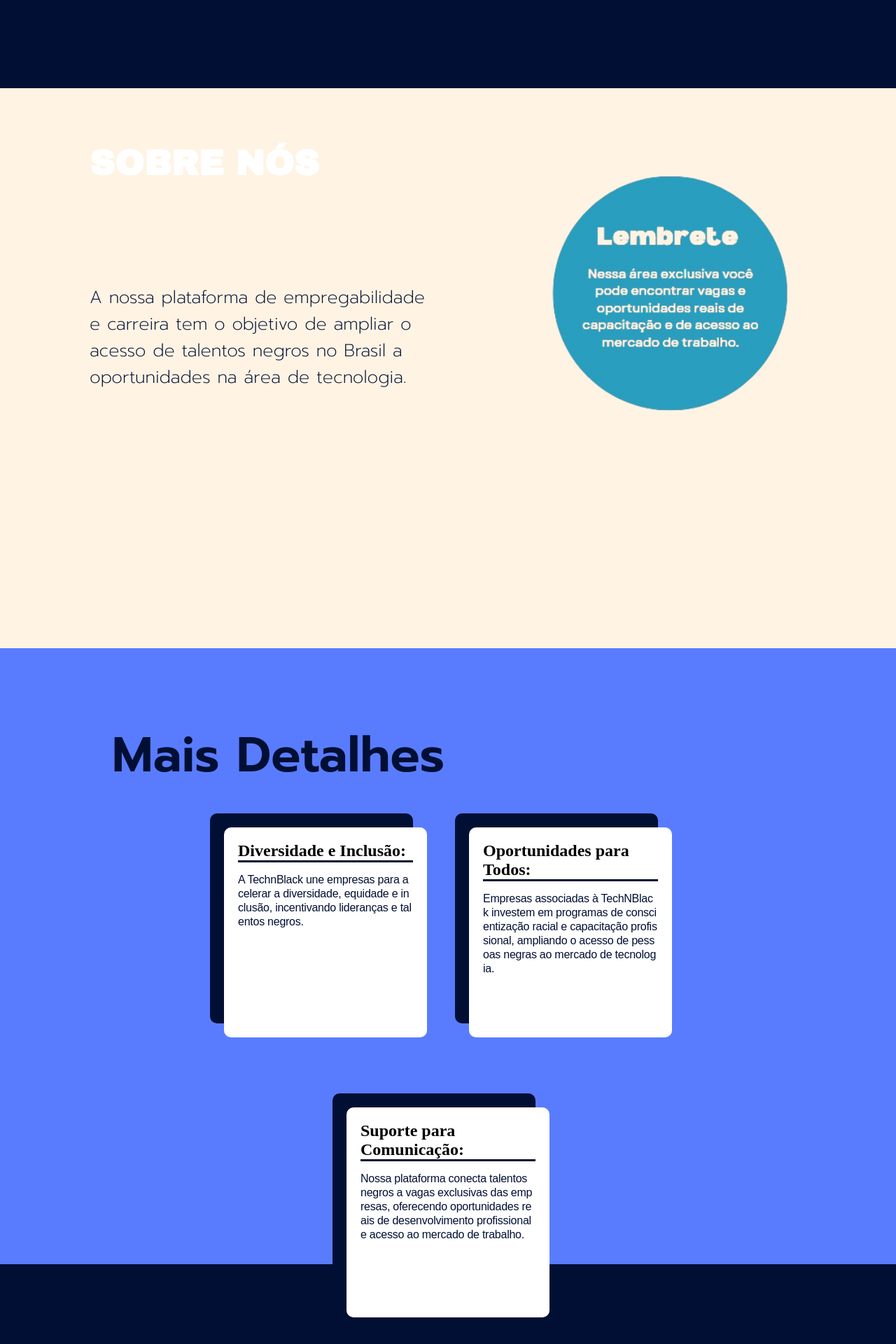
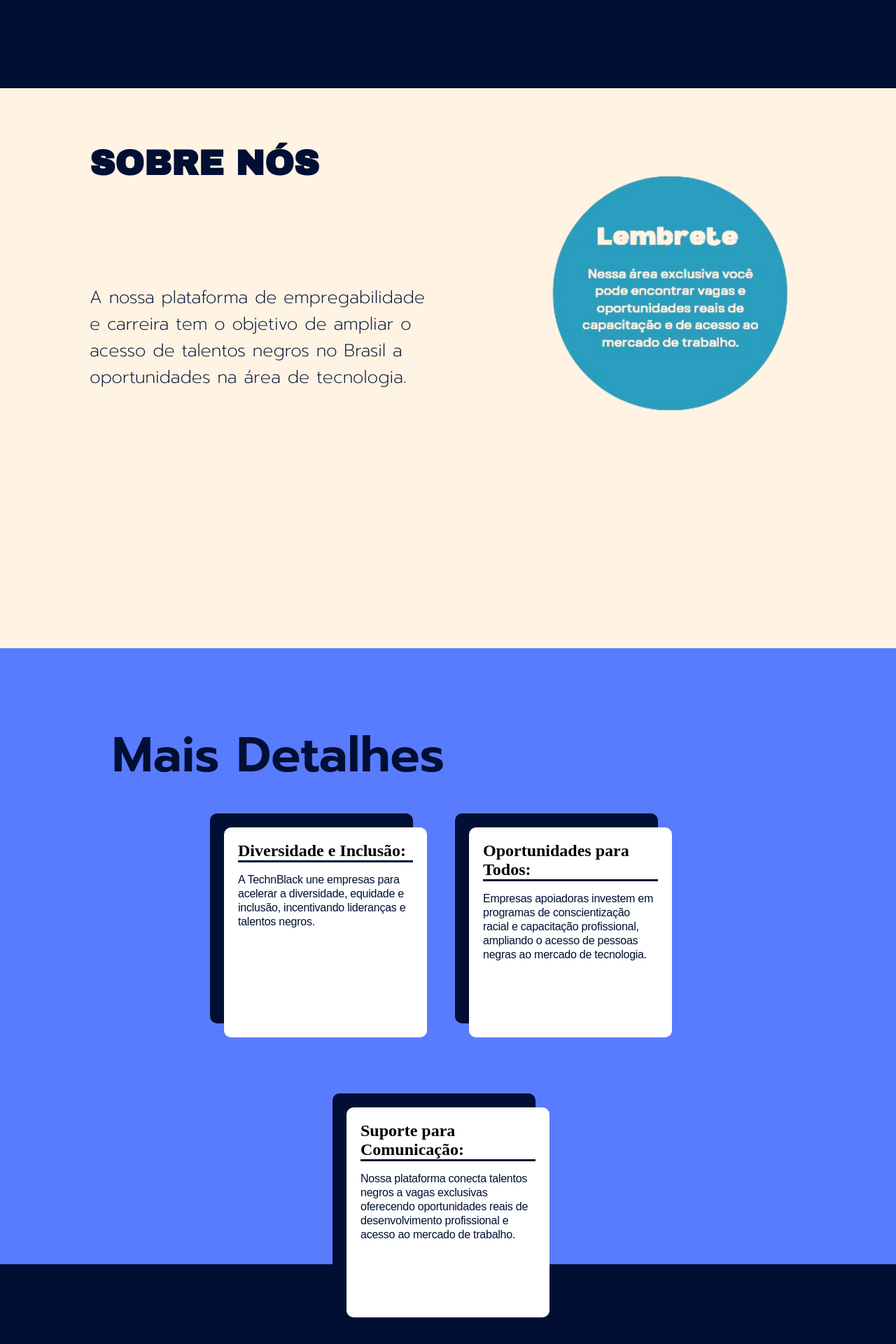
Before and after one commit to JuniorReisx/M5FrontEnd, a React (Vite) app: page / in a window 1280 px wide. Shown: the part 674-2594 px from the top of the page at 70% size. Built offline with nearby package versions, Linux system fonts and the light colour scheme.

Commit message:
Home details

```diff
--- a/src/components/home/Home.css
+++ b/src/components/home/Home.css
@@ -418,3 +418,7 @@
   font-size: 70px;
   color: #010f34;
 }
+
+.title-about{
+  color: #010f34;
+}
--- a/src/components/home/Home.jsx
+++ b/src/components/home/Home.jsx
@@ -46,7 +46,7 @@
 
       <section className="about" id="about">
         <div className="text">
-          <h1>Sobre nós</h1>
+          <h1 className="title-about">Sobre nós</h1>
           <img src="/remember.png" alt="Sobre nós" className="remenber" />
           <p>
             A nossa plataforma de empregabilidade<br /> e carreira tem o objetivo de
@@ -63,26 +63,26 @@
             <h2>Diversidade e Inclusão:</h2>
             <hr />
             <p>
-              A TechnBlack une empresas para acelerar a diversidade, equidade e
-              inclusão, incentivando lideranças e talentos negros.
+              A TechnBlack une empresas para <br/>acelerar a diversidade, equidade e
+              <br />inclusão, incentivando lideranças e <br />talentos negros.
             </p>
           </div>
           <div className="Activities">
             <h2>Oportunidades para Todos:</h2>
             <hr />
             <p>
-              Empresas associadas à TechNBlack investem em programas de
-              conscientização racial e capacitação profissional, ampliando o
-              acesso de pessoas negras ao mercado de tecnologia.
+              Empresas apoiadoras investem em programas de
+              conscientização <br />racial e capacitação profissional,<br /> ampliando o
+              acesso de pessoas <br />negras ao mercado de tecnologia.
             </p>
           </div>
           <div className="Activities">
             <h2>Suporte para Comunicação:</h2>
             <hr />
             <p>
-              Nossa plataforma conecta talentos negros a vagas exclusivas das
-              empresas, oferecendo oportunidades reais de desenvolvimento
-              profissional e acesso ao mercado de trabalho.
+              Nossa plataforma conecta talentos negros a vagas exclusivas <br/>
+              oferecendo oportunidades reais de desenvolvimento
+              profissional e <br />acesso ao mercado de trabalho.
             </p>
           </div>
         </div>
--- a/src/components/jobs/Jobs.css
+++ b/src/components/jobs/Jobs.css
@@ -86,3 +86,9 @@
     justify-content: center;
     margin: 20px 0;
   }
+
+  .loading-message {
+    color: white;
+    text-align: center;
+    margin-top: 20px;
+  }
--- a/src/components/jobs/Jobs.jsx
+++ b/src/components/jobs/Jobs.jsx
@@ -47,7 +47,7 @@
           </div>
         ))
       ) : (
-        <p>Carregando vagas...</p>
+        <p className="loading-message">Carregando vagas...</p>
       )}
     </div>
   );
```
